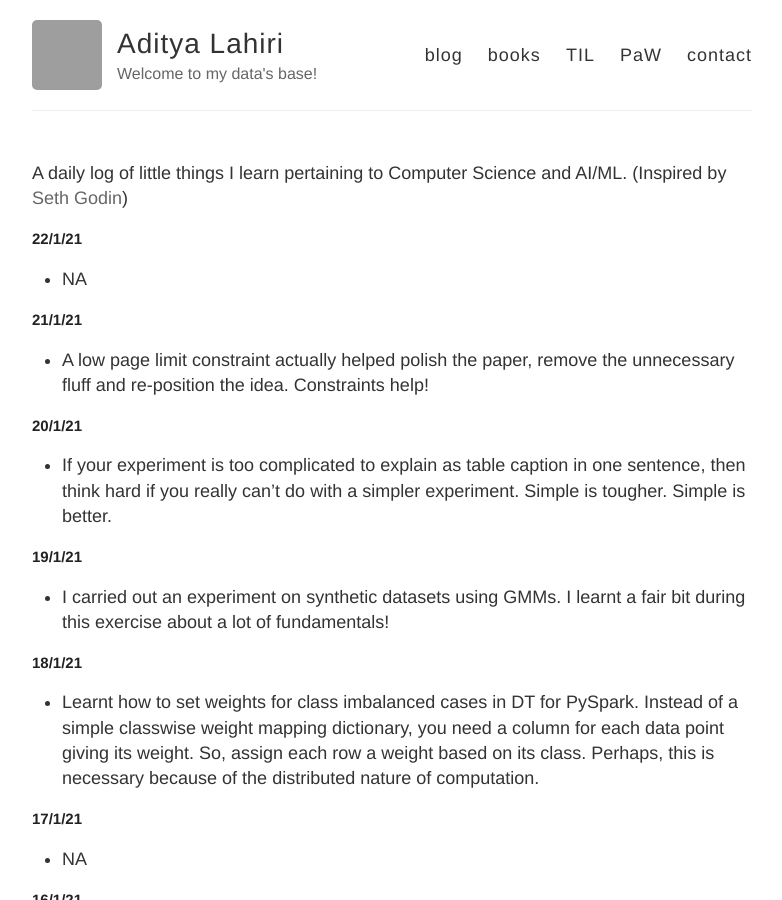
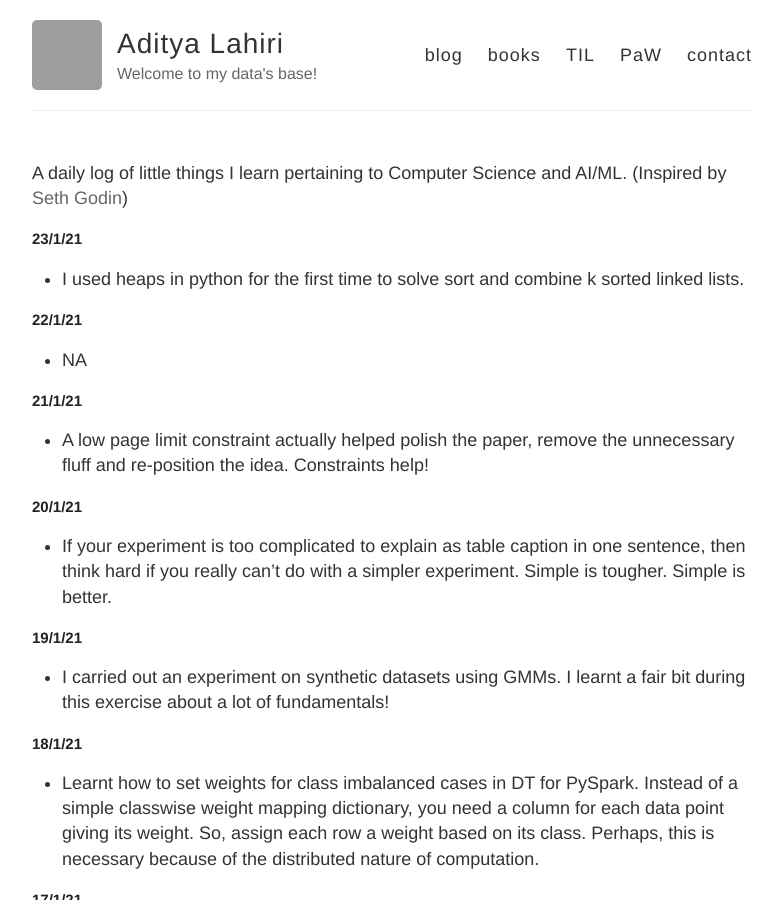
Before and after one commit to adityalahiri/adityalahiri.github.io, a Jekyll site: the page built from TIL.md, in a window 1280 px wide and 900 px high. Shown: the whole window, without its empty margins (248-1030 px from the left). Built offline with Jekyll 4.4.1, drawn with Linux system fonts in a browser that asks for light colours; our own code applies the rules of GitHub Pages for plain Markdown files; grey boxes are pictures that could not be loaded.

Commit message:
Update for 24/1

```diff
--- a/TIL.md
+++ b/TIL.md
@@ -1,5 +1,9 @@
 A daily log of little things I learn pertaining to Computer Science and AI/ML.
 (Inspired by [Seth Godin](https://seths.blog/))
+
+## 23/1/21
+
+* I used heaps in python for the first time to solve sort and combine k sorted linked lists.
 
 ## 22/1/21
 
```
